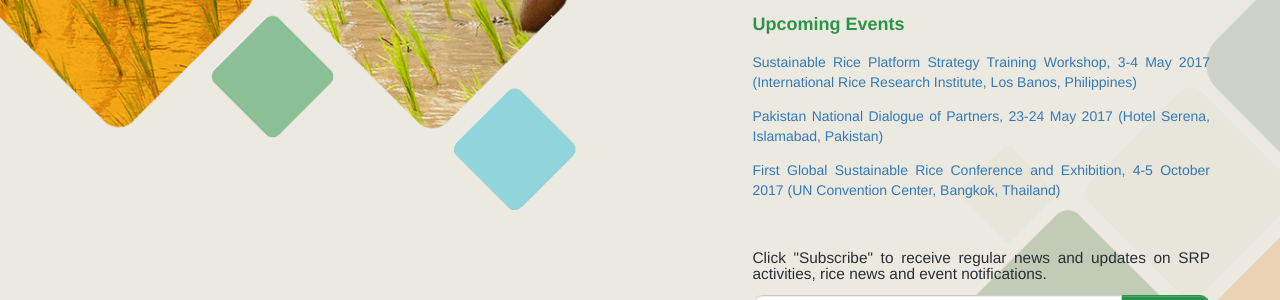
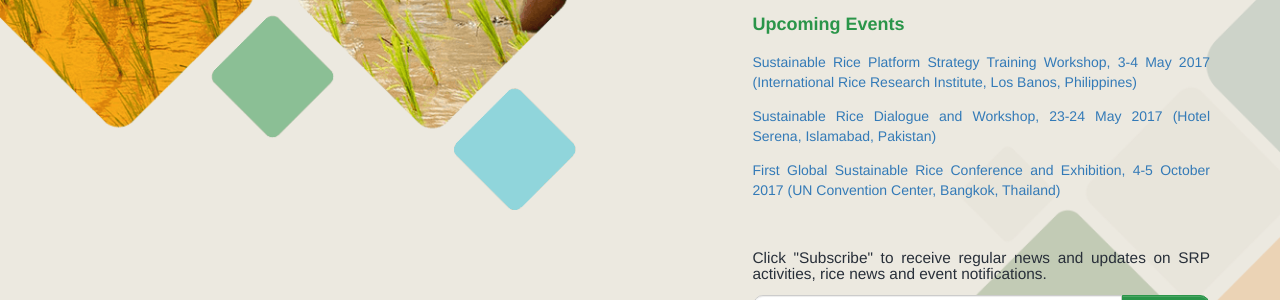
Before and after one commit to sustainablericeplatform/sustainablericeplatform.github.io, a Jekyll site: the page built from index.html, in a window 1280 px wide. Shown: the part 933-1233 px from the top of the page. Built offline with Jekyll 4.4.1, drawn with Linux system fonts in a browser that asks for light colours.

Commit message:
Update index.html

```diff
--- a/index.html
+++ b/index.html
@@ -19,7 +19,7 @@ layout: default
                 <p><a href="https://sites.google.com/site/srpsustainablerice/latest-news/january-2017" target="_blank">Pioneering sustainable rice cultivation in Vietnam</a></p>
                 <h2 class="green">Upcoming Events</h2>
                 <p><a href="/assets/docs/SRP Training Strategy Workshop_28 March 2017.pdf" target="_blank">Sustainable Rice Platform Strategy Training Workshop, 3-4 May 2017 (International Rice Research Institute, Los Banos, Philippines)</a></p>
-                <p><a href="/assets/docs/SRP Rice Dialogue and Workshop_28 March 2017.pdf" target="_blank">Pakistan National Dialogue of Partners, 23-24 May 2017 (Hotel Serena, Islamabad, Pakistan)</a></p>
+                <p><a href="/assets/docs/SRP Rice Dialogue and Workshop_28 March 2017.pdf" target="_blank">Sustainable Rice Dialogue and Workshop, 23-24 May 2017 (Hotel Serena, Islamabad, Pakistan)</a></p>
                 <p><a href="http://www.sustainablericeconference.org" target="_blank">First Global Sustainable Rice Conference and Exhibition, 4-5 October 2017 (UN Convention Center, Bangkok, Thailand)</a></p>
                 <div class="subscribe-wrapper" style="margin-top: 50px;">
                     <p style="line-height: 1;"><small>Click "Subscribe" to receive regular news and updates on SRP activities, rice news and event notifications.</small></p>
```
